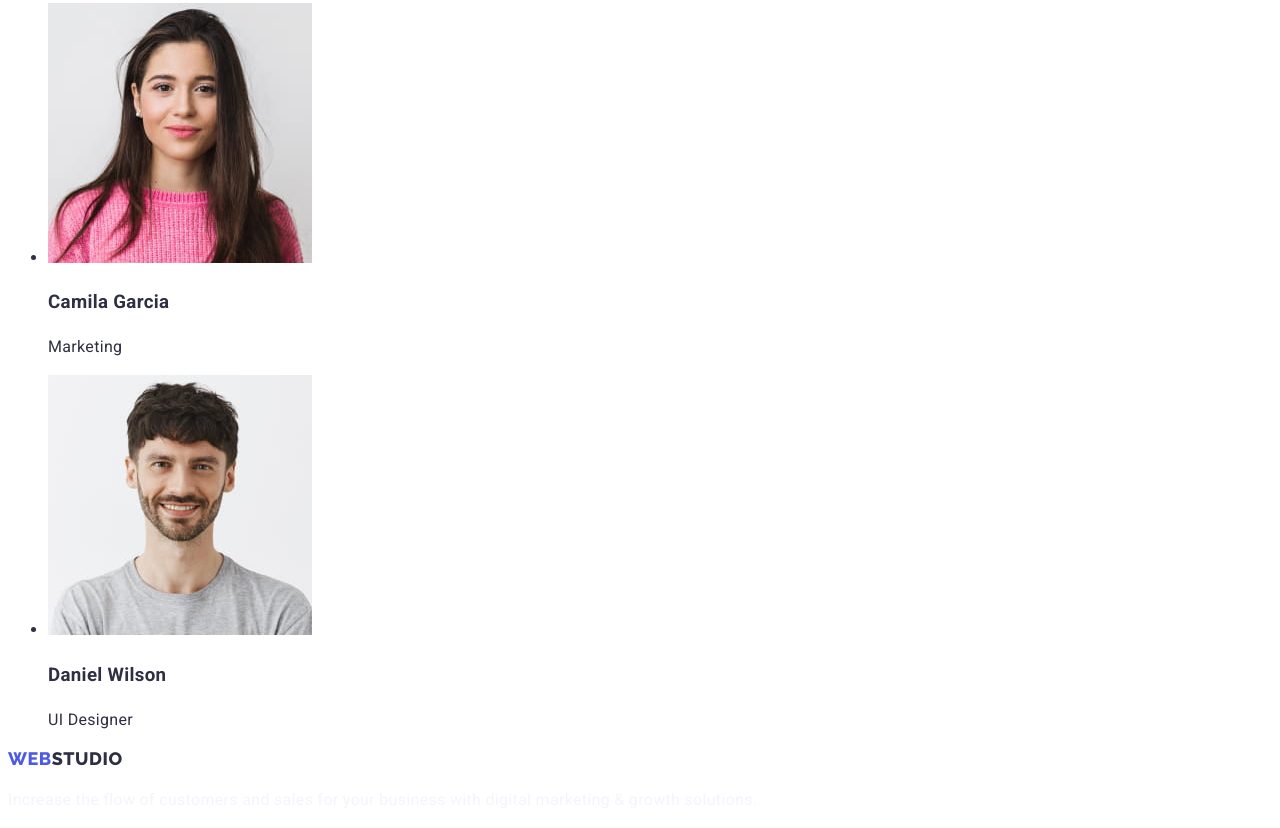
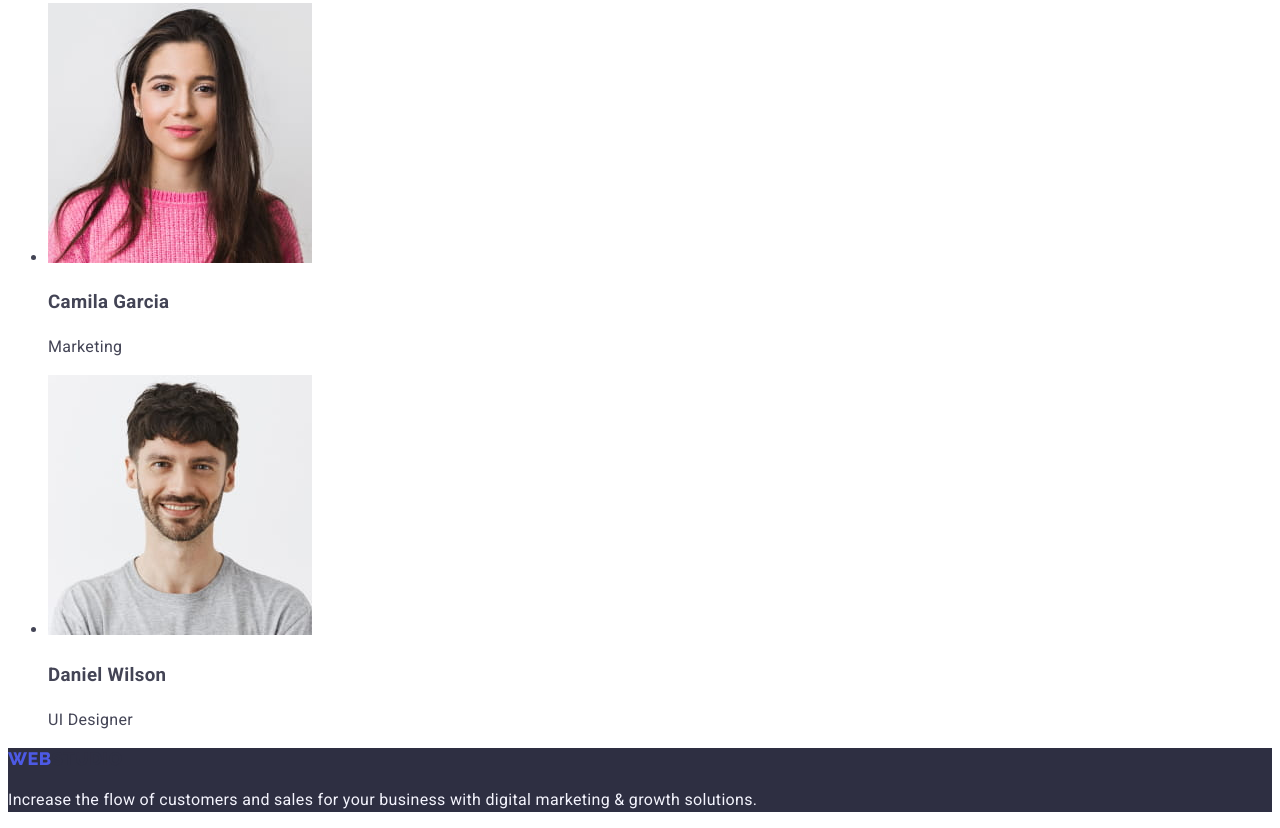
Before and after one commit to MikkyBrownMS/goit-markup-hw-02, a plain HTML site: page index.html in a window 1280 px wide. Shown: the part 1608-2436 px from the top of the page. Drawn offline with Linux system fonts and the light colour scheme.

Commit message:
first-fix

```diff
--- a/css/styles.css
+++ b/css/styles.css
@@ -11,7 +11,7 @@
 }
 
 body {
-    font-family: 'Roboto';
+    font-family: 'Roboto', sans-serif;
         font-style: normal;
         font-weight: 400;
         font-size: 16px;
@@ -19,15 +19,16 @@ body {
 
         letter-spacing: 0.02em;
 
-        color: #2E2F42;
+        color: #434455;
+        background-color: var(--white-color);
 }
 /* Header */
-.logo {
-    font-family: 'Raleway';
+.link {
+    font-family: 'Raleway', sans-serif;
         font-style: normal;
         font-weight: 800;
         font-size: 18px;
-        line-height: 1.16;
+        line-height: 1.17;
 
         letter-spacing: 0.03em;
         text-decoration: none;
@@ -48,7 +49,7 @@ body {
     list-style-type: none;
 }
 .header-link a {
-        font-family: 'Roboto';
+        font-family: 'Roboto', sans-serif;
             font-style: normal;
             font-weight: 500;
             font-size: 16px;
@@ -59,7 +60,7 @@ body {
         color: var(--dark-color);
 }
 .address a {
-    font-family: 'Roboto';
+    font-family: 'Roboto', sans-serif;
         font-style: normal;
         font-weight: 400;
         font-size: 16px;
@@ -70,6 +71,9 @@ body {
         color: var(--main-text-color);
 }
 /* Footer */
+.footer {
+    background-color: var(--dark-color);
+}
 .footer-txt {
         color: var(--light-color);
 }
--- a/index.html
+++ b/index.html
@@ -17,7 +17,7 @@
     <!--Header-->
     <header>
       <nav class="header-nav">
-        <a class="logo" href="./index.html">Web<span class="logo-secondary">Studio</span></a>
+        <a class="link" href="./index.html">Web<span class="logo-secondary">Studio</span></a>
         <ul class="header-link">
           <li><a href="">Studio</a></li>
           <li><a href="./portfolio.html">Portfolio</a></li>
@@ -122,8 +122,8 @@
       </section>
     </main>
     <!--footer-->
-    <footer>
-      <a class="logo" href="./index.html">Web<span class="logo-secondary">Studio</span></a>
+    <footer class="footer">
+      <a class="link" href="./index.html">Web<span class="logo-secondary">Studio</span></a>
       <p class="footer-txt">
         Increase the flow of customers and sales for your business with digital marketing & growth
         solutions.
```
Also changed, not shown: portfolio.html (+3 -3 lines).
